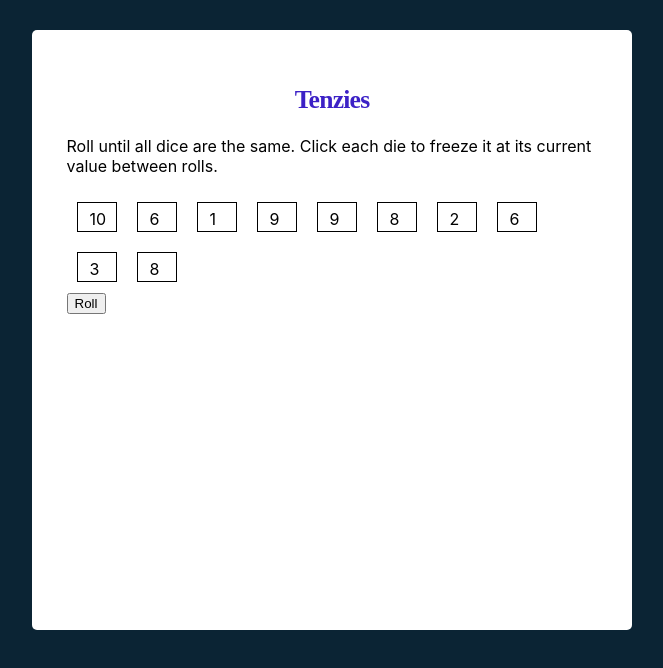
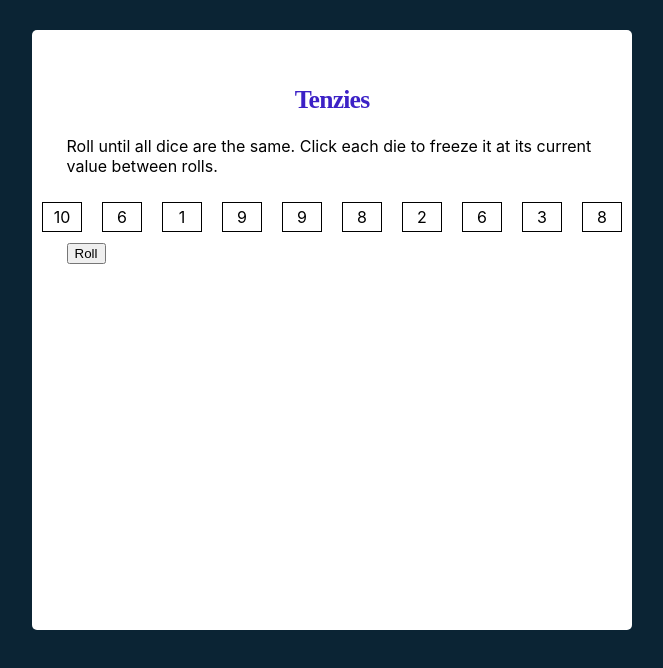
Before and after one commit to yohannesabebe/tenzies, a React (Create React App) app: page / in a window 1280 px wide. Shown: the top 668 px of the page, without its empty margins (308-971 px from the left). Built offline with nearby package versions, Linux system fonts and the light colour scheme; the HTML template or start-up script is replaced by a standard one.

Commit message:
-Enabled App.js to recieve a key and an id prop -Minor style changes

```diff
--- a/src/App.js
+++ b/src/App.js
@@ -19,20 +19,30 @@
         )
     }))
    }
-//     function toggle(event){
-// console.log(event.target)
-//     }
 
+    function freeze(boxId){
+// setBoxes(prevBox => prevBox.map(value => {
+
+//         boxId === value.id ? []:'in else'
+
+//     return(value)
+// }))
+    console.log(boxId)
+    }
+    let boxVar = boxes.map(value => {
+        return <Box
+        boxValue = {value.val}
+        handleClick={freeze}
+        id = {value.id}
+        key={value.id}
+
+        />
+    })
     return (
        <div className='main'>
         <div className='sub'>
             <Text />
-            <Box
-            boxState = {boxes.map(i => i.val)}
-            // handleClick={toggle}
-            // id = {boxes.map(i=>i.id)}
-            // key ={boxes.map(i=>i.id)}
-            />
+          <div className='box-container'> {boxVar}</div>
             <Roll
             handleClick={randomize}
             />
--- a/src/components/Box.js
+++ b/src/components/Box.js
@@ -1,20 +1,26 @@
 import React from "react";
 
 export default function Box(props){
+
     return(
         <div className="boxes">
           {
-
-            props.boxState.map(box => {
-                return(
-                   <div
+            <div
                    className="box"
-                  //  onClick={()=>props.handleClick()}
+                   onClick={()=>props.handleClick(props.id)}
                    >
-                    {box}
+                    {props.boxValue}
                    </div>
-                )
-            })
+            // props.boxState.map(box => {
+            //     return(
+            //        <div
+            //        className="box"
+            //        onClick={()=>props.handleClick(props.id)}
+            //        >
+            //         {box}
+            //        </div>
+            //     )
+            // })
           }
 
         </div>
--- a/src/style.css
+++ b/src/style.css
@@ -17,7 +17,6 @@
 
 }
 .sub{
-
    background-color:white;
    height: 600px;
    width: 600px;
@@ -43,12 +42,18 @@
 font-weight: 400;
 line-height: normal;
 letter-spacing: -0.393px;
+
 }
 .box{
     height:30px;
     width:40px;
-    border:1px solid black;
-    display: inline-block;
+    border: 1px black solid;
     margin: 10px;
-    padding:6px 12px;
+    display: flex;
+    justify-content: center;
+    align-items: center;
 }
+.box-container{
+    display: flex;
+    justify-content: center;
+}
```
